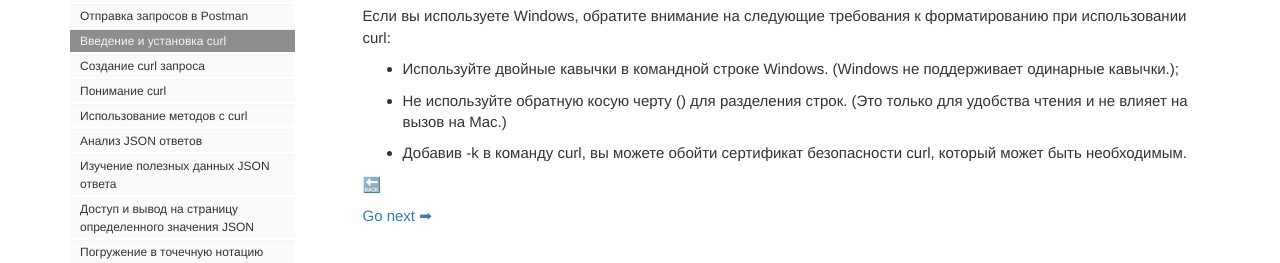
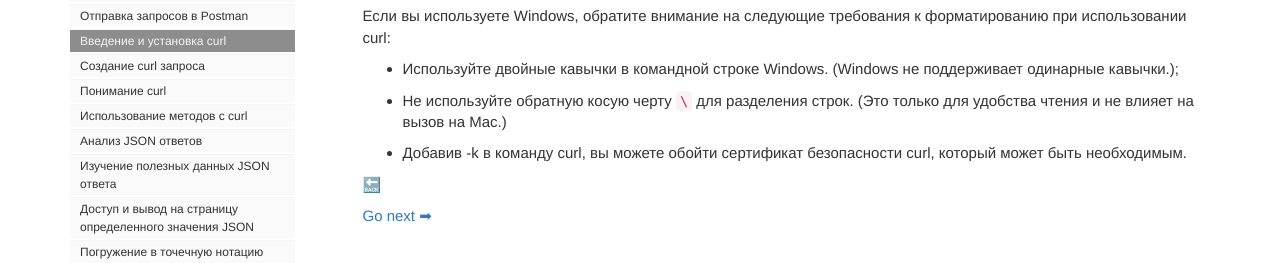
Before and after one commit to Starkovden/Starkovden.github.io, a Jekyll site: the page built from pages/like-developer/curl-intro-and-instalation.md, in a window 1280 px wide and 900 px high, scrolled down 1697 px. Shown: the part 317-580 px from the top of the window. Built offline with Jekyll 4.4.1, drawn with Linux system fonts in a browser that asks for light colours; nearby versions of some CDN libraries; comment, search, counter and statistics services are not loaded.

Commit message:
backslash

```diff
--- a/pages/like-developer/curl-intro-and-instalation.md
+++ b/pages/like-developer/curl-intro-and-instalation.md
@@ -78,7 +78,7 @@ curl -X GET "https://api.openweathermap.org/data/2.5/weather?zip=95050&appid=fd4
 Если вы используете Windows, обратите внимание на следующие требования к форматированию при использовании curl:
 
 - Используйте двойные кавычки в командной строке Windows. (Windows не поддерживает одинарные кавычки.);
-- Не используйте обратную косую черту (\) для разделения строк. (Это только для удобства чтения и не влияет на вызов на Mac.)
+- Не используйте обратную косую черту `\` для разделения строк. (Это только для удобства чтения и не влияет на вызов на Mac.)
 - Добавив -k в команду curl, вы можете обойти сертификат безопасности curl, который может быть необходимым.
 
 [🔙](submit-requests-postman.html)
```
